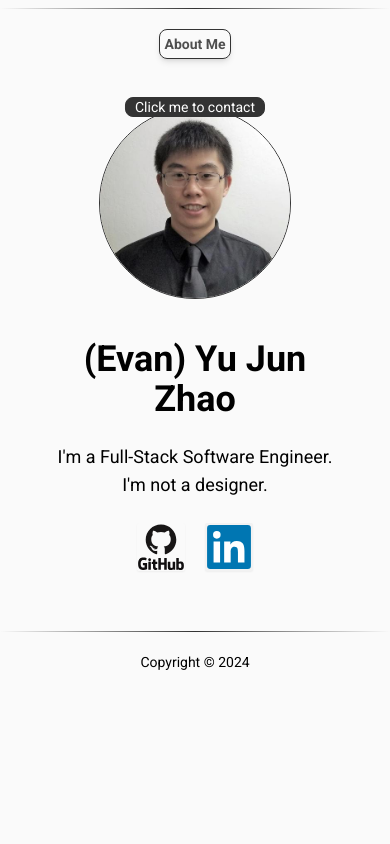
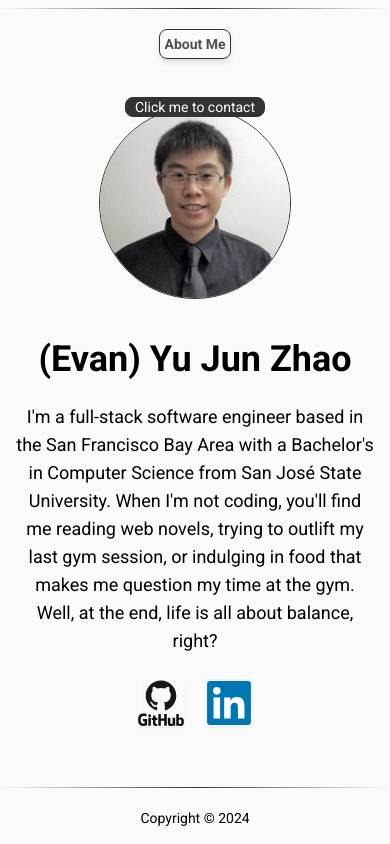
Before and after one commit to Evan-YJ-Zhao/web-portfolio, a Next.js app: page /about-me in a window 390 px wide. Shown: the part 920-1764 px from the top of the page. Before the commit the page ends 1608 px from the top, so only its background shows below. Built offline with nearby package versions, Linux system fonts and the light colour scheme.

Commit message:
Added a profile bio. Added a little responsiveness to it.

```diff
--- a/components/About/AboutPanel.tsx
+++ b/components/About/AboutPanel.tsx
@@ -4,7 +4,7 @@ import Image from "next/image";
 const AboutPanel = () => {
   return (
     <div className="relative w-full flex flex-wrap justify-center flex-row-reverse mt-12 mb-16 gap-10">
-      <div className="group relative indicator w-48 h-48 aspect-square rounded-full hover:bg-black">
+      <div className="w-48 h-48 group relative self-center indicator aspect-square rounded-full hover:bg-black">
         <a href="/contact-me">
           <span className="indicator-item indicator-center badge badge-primary rounded-lg group-hover:hidden">
             Click me to contact
@@ -18,11 +18,21 @@ const AboutPanel = () => {
           />
         </a>
       </div>
-      <div className="px-10 flex flex-col justify-center">
-        <h1 className="text-4xl font-bold text-center tablet:text-right">(Evan) Yu Jun Zhao</h1>
+      <div
+        className="w-11/12 tablet:w-3/5 laptop:w-1/2
+          tablet:px-2 laptop:px-10
+          flex flex-col justify-center"
+      >
+        <h1 className="text-4xl font-bold text-center tablet:text-right">
+          (Evan) Yu Jun Zhao
+        </h1>
         <p className="py-6 text-lg text-center tablet:text-right ">
-          I'm a Full-Stack Software Engineer. <br />
-          I'm not a designer.
+          I'm a full-stack software engineer based in the San Francisco Bay Area
+          with a Bachelor's in Computer Science from San José State University.
+          When I'm not coding, you'll find me reading web novels, trying to
+          outlift my last gym session, or indulging in food that makes me
+          question my time at the gym. Well, at the end, life is all about
+          balance, right?
         </p>
         <div className="flex justify-center tablet:justify-end gap-5">
           <a
```
